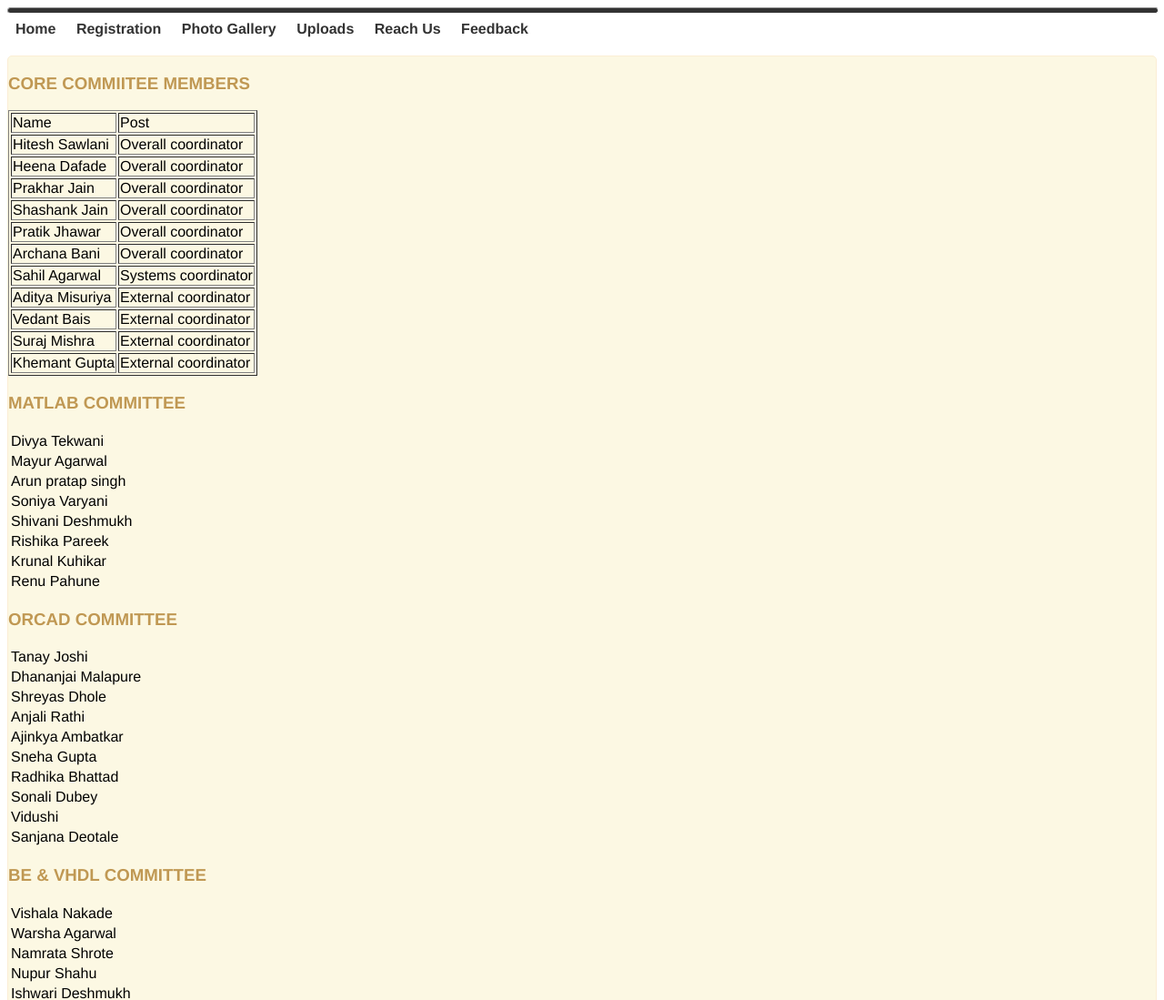
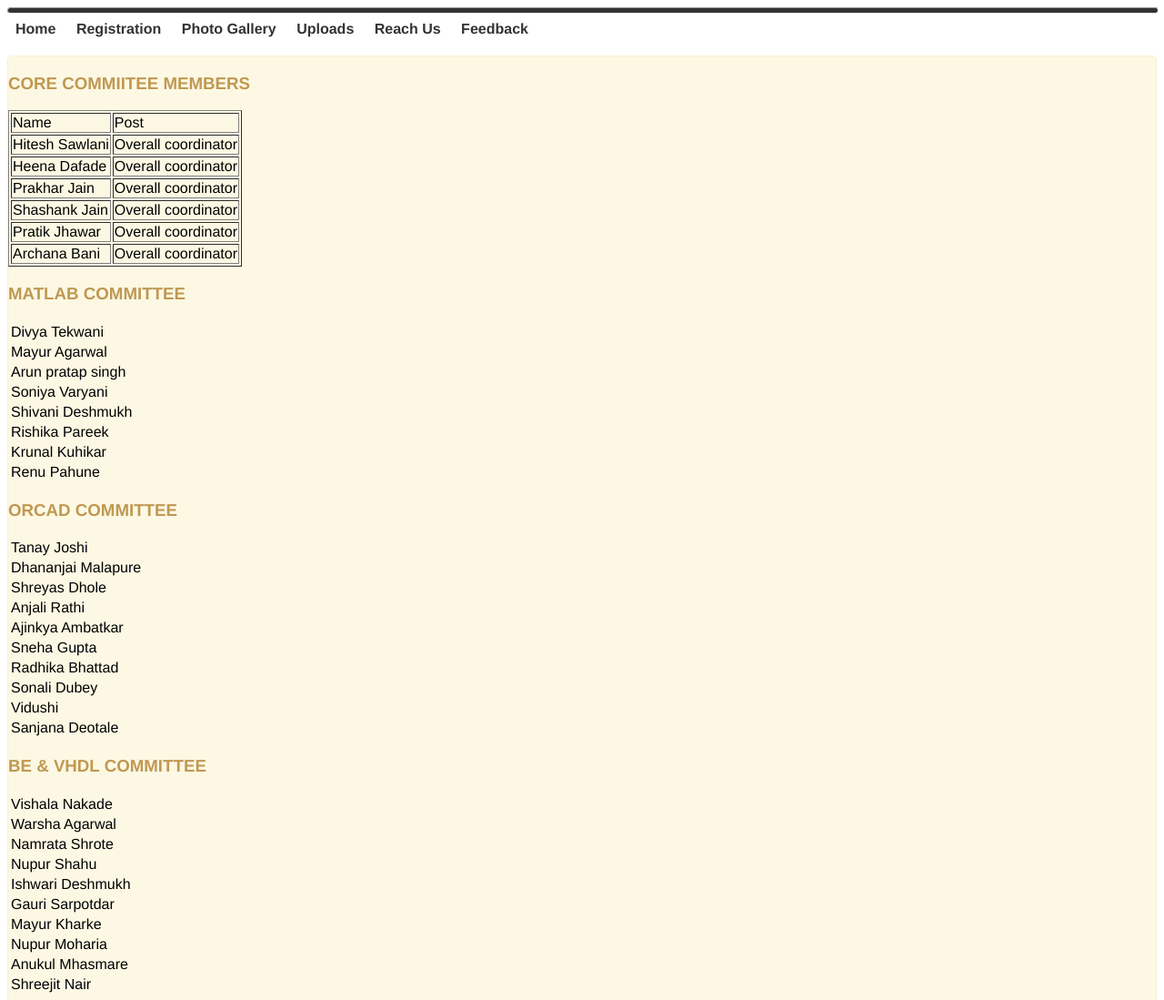
Before and after one commit to ImPacific/entrix_repo, a PHP site: page /reach.php in a window 1280 px wide. Shown: the part 123-1222 px from the top of the page at 91% size. Run offline with PHP 8.4, Linux system fonts and the light colour scheme.

Commit message:
changed committee members list

```diff
--- a/html/process.php
+++ b/html/process.php
@@ -18,8 +18,9 @@
 			$pos = $_POST['one'];
 			$Q1 = $_POST['q1'];
 			$Q2 = $_POST['q2'];
-
-
+				if(empty($name) && empty($pos) && empty($Q1) && empty($Q2)){
+					die ("Please fill all the fields");
+				}
 
 			//insert data into table. SEE THE QUOTES ` and ' !!!!!!
 			$order = "INSERT INTO feedback
--- a/html/reach.php
+++ b/html/reach.php
@@ -41,30 +41,6 @@
  <td>Overall coordinator</td>
  </tr>
 
- <tr>
- <td>Sahil Agarwal</td>
- <td>Systems coordinator</td>
- </tr>
- <tr>
-
- <td>Aditya Misuriya</td>
- <td>External coordinator</td>
- </tr>
- <tr>
-
- <td>Vedant Bais</td>
- <td>External coordinator</td>
- </tr>
-
- <tr>
- <td>Suraj Mishra</td>
- <td>External coordinator</td>
- </tr>
-
- <tr>
- <td>Khemant Gupta</td>
- <td>External coordinator</td>
- </tr>
  </table>
 
  <h3> MATLAB COMMITTEE </h3>
```
